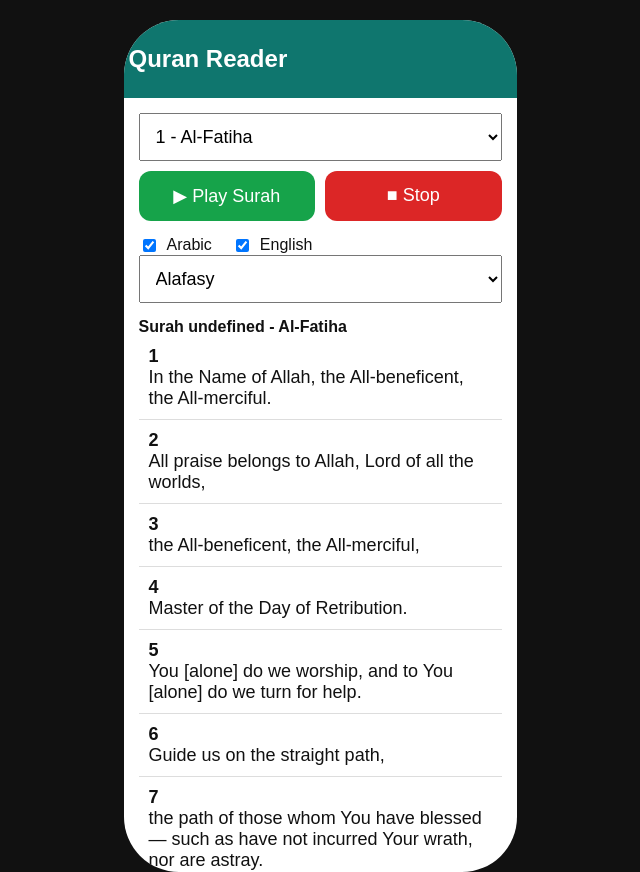
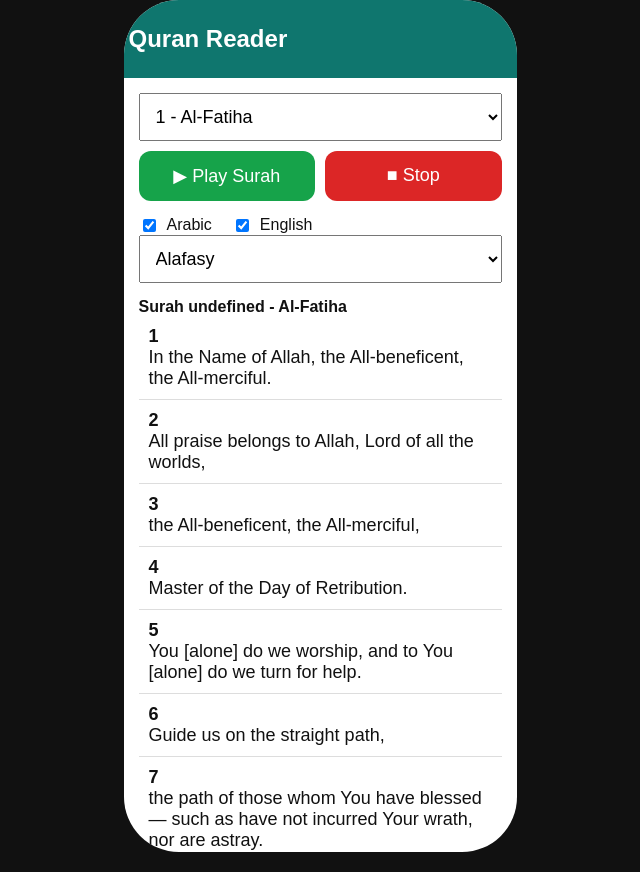
Before and after one commit to shabirdewji/phoneqr, a Flask app: page / in a window 1280 px wide. Shown: the whole page, without its empty margins (320-960 px from the left). Run offline with Flask 3, Linux system fonts and the light colour scheme; data comes from the database, SQL or seed files in the repository; some libraries are stand-ins or nearby versions.

Commit message:
Update app

```diff
--- a/static/style.css
+++ b/static/style.css
@@ -6,9 +6,13 @@ body {
     align-items: flex-start;  /* 🔥 important fix */
     height: 100vh;
     font-family: Arial, sans-serif;
-    padding-top: 20px;
 }
-
+html, body {
+    margin: 0;
+    padding: 0;
+    width: 100%;
+    min-height: 100dvh;
+}
 .phone {
     width: 393px;
     height: 852px;
@@ -107,3 +111,7 @@ button{
     flex: 1;
     margin-top: 0; /* override your global button margin */
 }
+.container {
+    max-width: 800px;
+    margin: auto;
+}
--- a/templates/index.html
+++ b/templates/index.html
@@ -1,7 +1,8 @@
 <!DOCTYPE html>
 <html>
 <head>
-<meta charset="utf-8">
+
+<meta name="viewport" content="width=device-width, initial-scale=1.0">
 <title>Quran Audio Reader</title>
 
 <link rel="stylesheet" href="{{ url_for('static', filename='/style.css') }}">
```
